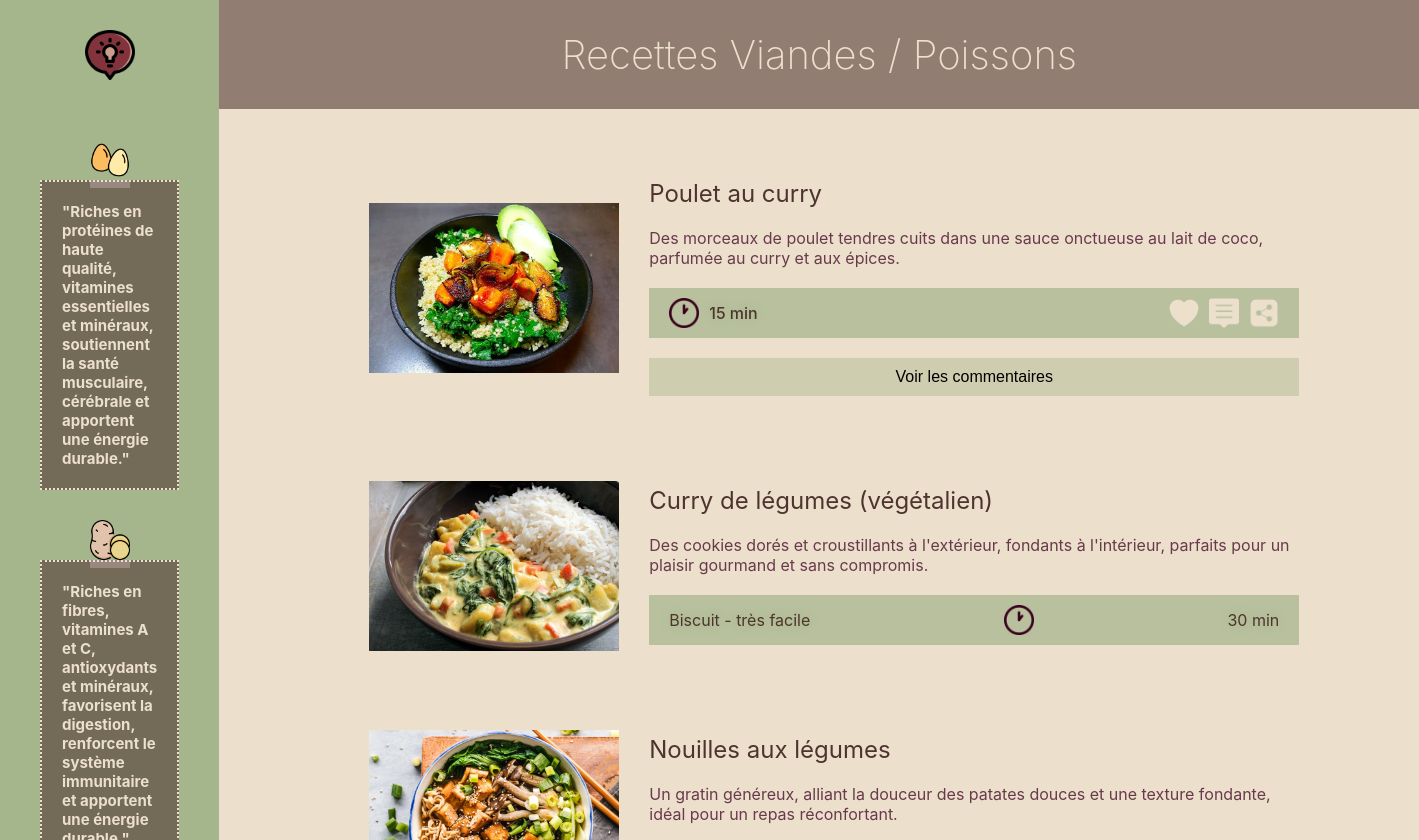
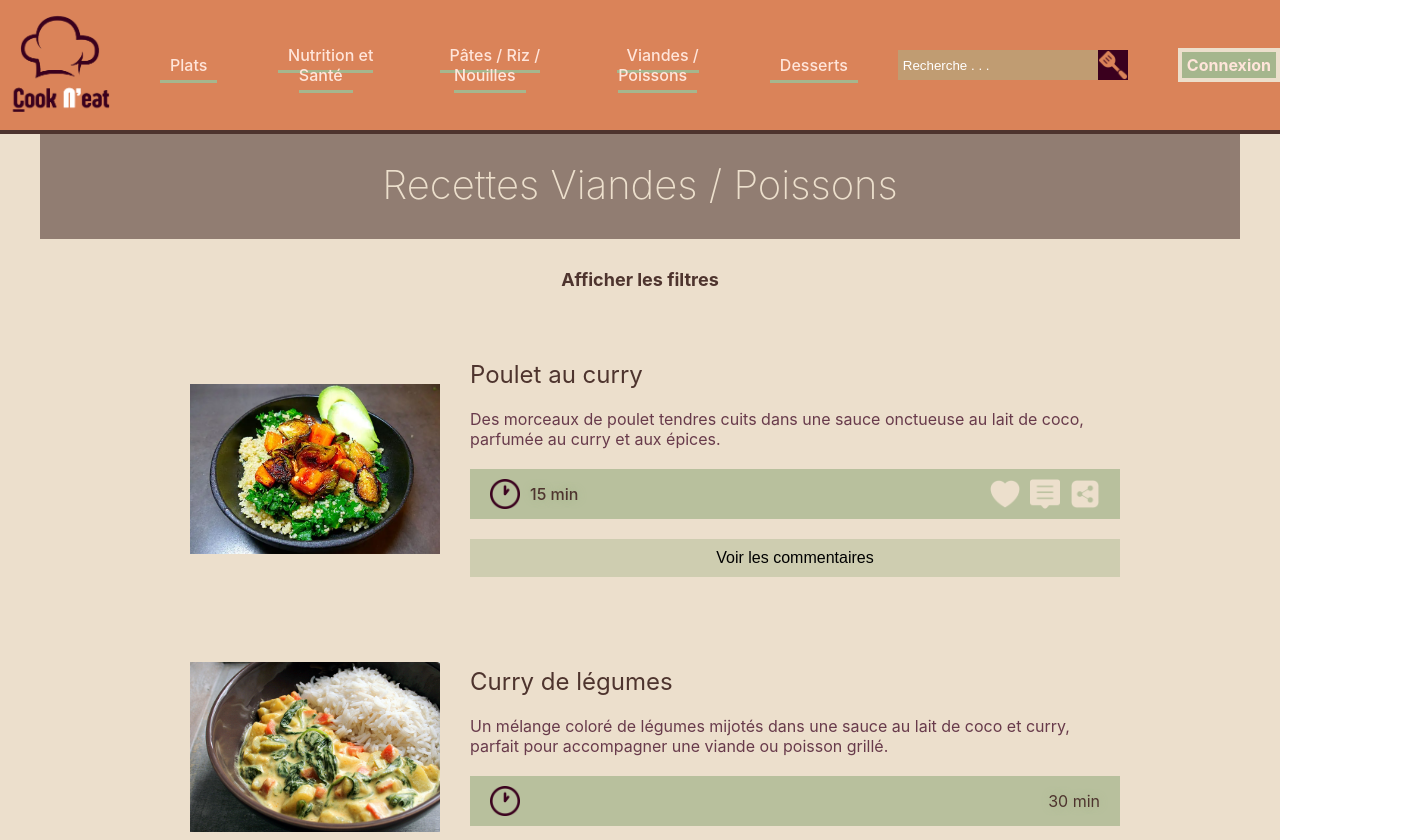
Before and after one commit to Kb-19X/cookneat, a React (Create React App) app: page /Viandes in a window 1280 px wide. Shown: the top 840 px of the page, 1419 px wide, since content can reach past the window. Built offline with nearby package versions, Linux system fonts and the light colour scheme.

Commit message:
ajout filtres page viandes et ajustement

```diff
--- a/src/compenents/Homepage/Body.js
+++ b/src/compenents/Homepage/Body.js
@@ -167,6 +167,7 @@ const Body = () => {
               <a href="/productpage">Risotto alla Milanese </a>
               </div>
 
+
               <p>Un tiramisu absolument délicieux ! La recette est simple et le goût est incroyablement riche. Je l’ai fait pour un dîner entre amis, et tout le monde a adoré !</p>
             <div className='add-comment'>
               <input type="text" placeholder='Ajoutez un commentaire' />
--- a/src/compenents/NoglutenPage/NoglutenBody.css
+++ b/src/compenents/NoglutenPage/NoglutenBody.css
@@ -1,16 +1,13 @@
 .detox-container {
     background-color: var(--secondary-color);
-    width: 1200px;
+    width: 100%;
 }
 
 
 .detox {
     background-color: var(--tertiary-color);
-    display: grid;
-grid-template-columns: repeat(2, 1fr);
-grid-template-rows: 1fr;
-grid-column-gap: 0px;
-grid-row-gap: 0px;
+    display: flex;
+    flex-direction: column;
 
 }
 
--- a/src/compenents/PatesNouilllesPage/CoverPates.js
+++ b/src/compenents/PatesNouilllesPage/CoverPates.js
@@ -23,23 +23,32 @@ const CoverPates = () => {
 
   const styles = {
     wrapper: {
-      padding: "50px",
+      padding: "20px",
       fontFamily: "Arial, sans-serif",
       backgroundColor: "var(--secondary-color)",
+      display:"flex",
+      justifyContent:"center",
+      alignItems:"center",
+      flexDirection:"column",
+
+
     },
     link: {
       textDecoration: "none",
       color: "var(--senary-color)",
       cursor: "pointer",
-      marginBottom: "30px",
+      marginBottom: "20px",
       display: "flex",
       justifyContent: "center",
       alignItems: "center",
       fontWeight: "bold",
       fontSize: "18px",
+      marginTop:"50px",
+
+
     },
     filters: {
-      marginBottom: "20px",
+
       display: "flex",
       flexDirection: "row", // Afficher les boutons en colonne
       alignItems: "center",
@@ -59,8 +68,8 @@ const CoverPates = () => {
       color: "white",
     },
     grid: {
-      display: "grid",
-      gridTemplateColumns: "repeat(auto-fit, minmax(150px, 1fr))",
+      display: "flex",
+      justifyContent:"center",
       gap: "10px",
       marginTop: "20px",
     },
@@ -71,6 +80,7 @@ const CoverPates = () => {
       borderRadius: "10px",
       color: "var(--secondary-color)",
       fontWeight: "600",
+      width:"150px"
     },
     noProducts: {
       textAlign: "center",
@@ -82,6 +92,9 @@ const CoverPates = () => {
 
   return (
     <div style={styles.wrapper}>
+      <div className='titre-detox'>
+            <h1> Recettes  Pâtes / Riz / Nouilles</h1>
+          </div>
       <a style={styles.link} onClick={toggleFilters}>
         {showFilters ? 'Masquer les filtres' : 'Afficher les filtres'}
       </a>
--- a/src/compenents/PatesNouilllesPage/Feculentproduct.css
+++ b/src/compenents/PatesNouilllesPage/Feculentproduct.css
@@ -3,7 +3,7 @@
     gap: 50px;
     justify-content: center;
     background-color: var(--secondary-color);
-    padding: 100px;
+    padding: 30px;
 }
 
 .recipes-list {
--- a/src/compenents/ViandesPage/Viandes.js
+++ b/src/compenents/ViandesPage/Viandes.js
@@ -1,77 +1,175 @@
-import React, { useState } from 'react'; // AJOUTER useState pour ouvrir/fermer
-import './Viandes.css'
-
+import React, { useState } from 'react';
+import './Viandes.css';
+import '../Homepage/Navbar.css';
+import insta from '../../assets/ImageHomePage/instagram.png';
+import reddit from '../../assets/ImageHomePage/reddit.png';
+import twitter from '../../assets/ImageHomePage/twitter.png';
 import bowl_quinoa from '../../assets/ImageVeganPage/bowl_quinoa.webp';
 import curry from '../../assets/ImageVeganPage/curry.png';
 import nouilles from '../../assets/ImageVeganPage/nouilles.webp';
 import Padthai from '../../assets/ImageVeganPage/Padthai.jpg';
-
 import clock from '../../assets/ImageHomePage/clock-one.png';
 import celeri from '../../assets/ImageDetoxPage/celeri.png';
 import idea from '../../assets/ImageDetoxPage/idea.png';
-
 import oeuf from '../../assets/ImageNoglutenPage/oeuf.png';
 import douce from '../../assets/ImageNoglutenPage/douce.png';
 import amande from '../../assets/ImageNoglutenPage/amande.png';
-
 import comment from '../../assets/ImagePlatsPage/comment.png';
 import like from '../../assets/ImagePlatsPage/like.png';
 import share from '../../assets/ImagePlatsPage/share.png';
+import logo from '../../assets/ImageHomePage/logo.png';
+import spatula from '../../assets/ImageHomePage/spatula.png';
 
 const Viandes = () => {
-  const [showComments, setShowComments] = useState(false); // etat pour ouvrir/fermer
+  const [showComments, setShowComments] = useState(false);
+  const [showFilters, setShowFilters] = useState(false);
+  const [filter, setFilter] = useState('all');
 
   const toggleComments = () => {
     setShowComments(!showComments);
   };
 
+  const toggleFilters = () => {
+    setShowFilters(!showFilters);
+  };
+
+  const products = [
+    { id: 1, name: 'Spaghetti', category: 'italienne' },
+    { id: 2, name: 'Nouilles Udon', category: 'asiatique' },
+    { id: 3, name: 'Pâtes de riz', category: 'sans-gluten' },
+    { id: 4, name: 'Penne', category: 'italienne' },
+    { id: 5, name: 'Nouilles Soba', category: 'asiatique' },
+  ];
+
+  const filteredProducts = products.filter(product =>
+    filter === 'all' || product.category === filter
+  );
+
+  const styles = {
+    link: {
+      textDecoration: "none",
+      color: "var(--senary-color)",
+      cursor: "pointer",
+      marginBottom: "30px",
+      display: "flex",
+      justifyContent: "center",
+      alignItems: "center",
+      fontWeight: "bold",
+      fontSize: "18px",
+      marginTop:"30px"
+    },
+    filters: {
+      marginBottom: "20px",
+      display: "flex",
+      flexDirection: "row",
+      alignItems: "center",
+      justifyContent: "center",
+    },
+    button: {
+      margin: "5px",
+      padding: "8px 15px",
+      border: "none",
+      backgroundColor: "var(--senary-color)",
+      cursor: "pointer",
+      borderRadius: "5px",
+      color: "var(--secondary-color)",
+    },
+    activeButton: {
+      backgroundColor: "var(--tertiary-color)",
+      color: "white",
+    },
+    grid: {
+      display: "flex",
+      justifyContent:"center",
+      alignItems:"center",
+
+      gap: "10px",
+      marginTop: "20px",
+      padding: "20px",
+    },
+    item: {
+      backgroundColor: "var(--senary-color)",
+      padding: "20px",
+      textAlign: "center",
+      borderRadius: "10px",
+      color: "var(--secondary-color)",
+      fontWeight: "600",
+    },
+    noProducts: {
+      textAlign: "center",
+      color: "var(--senary-color)",
+      fontSize: "16px",
+      fontWeight: "bold",
+    },
+  };
+
   return (
-    <div className='detox'>
-      <div className='tips-detox'>
-        <img className='idea' src={idea} alt="" />
-        <div className='tips-ingredient'>
-          <img src={oeuf} alt="" />
-          <p>"Riches en protéines de haute qualité, vitamines essentielles et minéraux, soutiennent la santé musculaire, cérébrale et apportent une énergie durable."</p>
+    <>
+      <div className="navbar">
+        <nav>
+          <div className="burger-menu">
+            <span></span><span></span><span></span>
           </div>
-
-        <div className='tips-ingredient'>
-          <img src={douce} alt="" />
-          <p>"Riches en fibres, vitamines A et C, antioxydants et minéraux, favorisent la digestion, renforcent le système immunitaire et apportent une énergie durable."</p>
+          <ul className="menu">
+            <li><a href="/"><img src={logo} alt="Logo" /></a></li>
+            <div className="container">
+              <li><a className="ab" href="/Plats">Plats</a></li>
+              <li><a href="/NutritionSanté">Nutrition et Santé</a></li>
+              <li><a href="/patesnouilles">Pâtes / Riz / Nouilles</a></li>
+              <li><a href="/Viandes">Viandes / Poissons</a></li>
+              <li><a href="/desserts">Desserts</a></li>
             </div>
-
-        <div className='tips-ingredient'>
-          <img src={amande} alt="" />
-          <p>"Riches en bonnes graisses, protéines, fibres, vitamines E et minéraux, boostent l'énergie, protègent le cœur et favorisent une belle peau et des os solides."</p>
+            <div className="input-navbar-container">
+              <input className="input-navbar" type="text" placeholder="Recherche . . ." />
+              <a href="#"><img src={spatula} alt="Recherche" /></a>
+              <a className="connexion-btn" href="/Connexion">Connexion</a>
             </div>
-      </div>
+          </ul>
+        </nav>
 
         <div className='detox-container'>
           <div className='titre-detox'>
             <h1>Recettes Viandes / Poissons</h1>
+          </div>  {/* Filtres */}
+          <a style={styles.link} onClick={toggleFilters} className='afficher-filtres'>
+            {showFilters ? 'Masquer les filtres' : 'Afficher les filtres'}
+          </a>
+          {showFilters && (
+            <>
+              <div style={styles.filters}>
+                <button style={{ ...styles.button, ...(filter === 'all' ? styles.activeButton : {}) }} onClick={() => setFilter('all')}>Tous</button>
+                <button style={{ ...styles.button, ...(filter === 'italienne' ? styles.activeButton : {}) }} onClick={() => setFilter('italienne')}>Italiennes</button>
+                <button style={{ ...styles.button, ...(filter === 'asiatique' ? styles.activeButton : {}) }} onClick={() => setFilter('asiatique')}>Asiatiques</button>
+                <button style={{ ...styles.button, ...(filter === 'sans-gluten' ? styles.activeButton : {}) }} onClick={() => setFilter('sans-gluten')}>Sans gluten</button>
               </div>
 
+              <div style={styles.grid}>
+                {filteredProducts.length > 0 ? (
+                  filteredProducts.map(product => (
+                    <div key={product.id} style={styles.item}>{product.name}</div>
+                  ))
+                ) : (
+                  <div style={styles.noProducts}>Aucun produit trouvé</div>
+                )}
+              </div>
+            </>
+          )}
+          {/* Recette 1 */}
           <div className='detox-product'>
             <img src={bowl_quinoa} alt="" />
-
             <div className='detail-detox-product'>
               <h2>Poulet au curry</h2>
               <p className='p-detox'>Des morceaux de poulet tendres cuits dans une sauce onctueuse au lait de coco, parfumée au curry et aux épices.</p>
               <div className='detail-detox'>
-              <div className='time-vegan'>
-                <img src={clock} alt="" />
-                <p>15 min</p>
-              </div>
+                <div className='time-vegan'><img src={clock} alt="" /><p>15 min</p></div>
                 <div className='btn-vegan'>
-                <img src={like} alt="" />
-                <img src={comment} alt="" />
-                <img src={share} alt="" />
+                  <img src={like} alt="" /><img src={comment} alt="" /><img src={share} alt="" />
                 </div>
               </div>
               <div className='comments-section'>
                 <button className='toggle-button' onClick={toggleComments}>
                   {showComments ? "Masquer les commentaires" : "Voir les commentaires"}
                 </button>
-
                 <div className={`comments-hidden ${showComments ? 'open' : ''}`}>
                   <p><strong>Jean :</strong> Super recette !</p>
                   <p><strong>Marie :</strong> Très bon et facile à faire.</p>
@@ -79,54 +177,20 @@ const Viandes = () => {
                 </div>
               </div>
             </div>
-
           </div>
 
-        {/* ZONE COMMENTAIRES */}
+          {/* Autres recettes */}
+          <div className='detox-product'><img src={curry} alt="" /><div className='detail-detox-product'><h2>Curry de légumes</h2><p className='p-detox'>Un mélange coloré de légumes mijotés dans une sauce au lait de coco et curry, parfait pour accompagner une viande ou poisson grillé.</p><div className='detail-detox'><img src={clock} alt="" /><p>30 min</p></div></div></div>
+          <div className='detox-product'><img src={nouilles} alt="" /><div className='detail-detox-product'><h2>Nouilles sautées au bœuf</h2><p className='p-detox'>Des nouilles asiatiques sautées avec des lamelles de bœuf, légumes croquants et sauce soja sucrée-salée.</p><div className='detail-detox'><img src={clock} alt="" /><p>40 min</p></div></div></div>
+          <div className='detox-product'><img src={Padthai} alt="" /><div className='detail-detox-product'><h2>Pad Thai aux crevettes</h2><p className='p-detox'>Un classique thaïlandais à base de nouilles de riz, crevettes, œufs, cacahuètes et germes de soja, le tout sauté à feu vif.</p><div className='detail-detox'><img src={clock} alt="" /><p>20 min</p></div></div></div>
 
-        {/* CONTINUATION */}
-        <div className='detox-product'>
-          <img src={curry} alt="" />
-          <div className='detail-detox-product'>
-            <h2>Curry de légumes (végétalien)</h2>
-            <p className='p-detox'>Des cookies dorés et croustillants à l'extérieur, fondants à l'intérieur, parfaits pour un plaisir gourmand et sans compromis.</p>
-            <div className='detail-detox'>
-              <p>Biscuit - très facile</p>
-              <img src={clock} alt="" />
-              <p>30 min</p>
-            </div>
-          </div>
-        </div>
 
-        <div className='detox-product'>
-          <img src={nouilles} alt="" />
-          <div className='detail-detox-product'>
-            <h2>Nouilles aux légumes</h2>
-            <p className='p-detox'>Un gratin généreux, alliant la douceur des patates douces et une texture fondante, idéal pour un repas réconfortant.</p>
-            <div className='detail-detox'>
-              <p>Plat - très facile</p>
-              <img src={clock} alt="" />
-              <p>1 heure 40 minutes</p>
-            </div>
-          </div>
-        </div>
 
-        <div className='detox-product'>
-          <img src={Padthai} alt="" />
-          <div className='detail-detox-product'>
-            <h2>Pad Thai</h2>
-            <p className='p-detox'>Un dessert raffiné et sans gluten, aux saveurs intenses de rhum et d’amandes, pour une pause sucrée incontournable.</p>
-            <div className='detail-detox'>
-              <p>Dessert - très facile</p>
-              <img src={clock} alt="" />
-              <p>15 min</p>
-            </div>
-          </div>
-        </div>
 
         </div>
       </div>
+    </>
   );
-}
+};
 
 export default Viandes;
```
Lines whose indentation alone changed are shown as unchanged.
